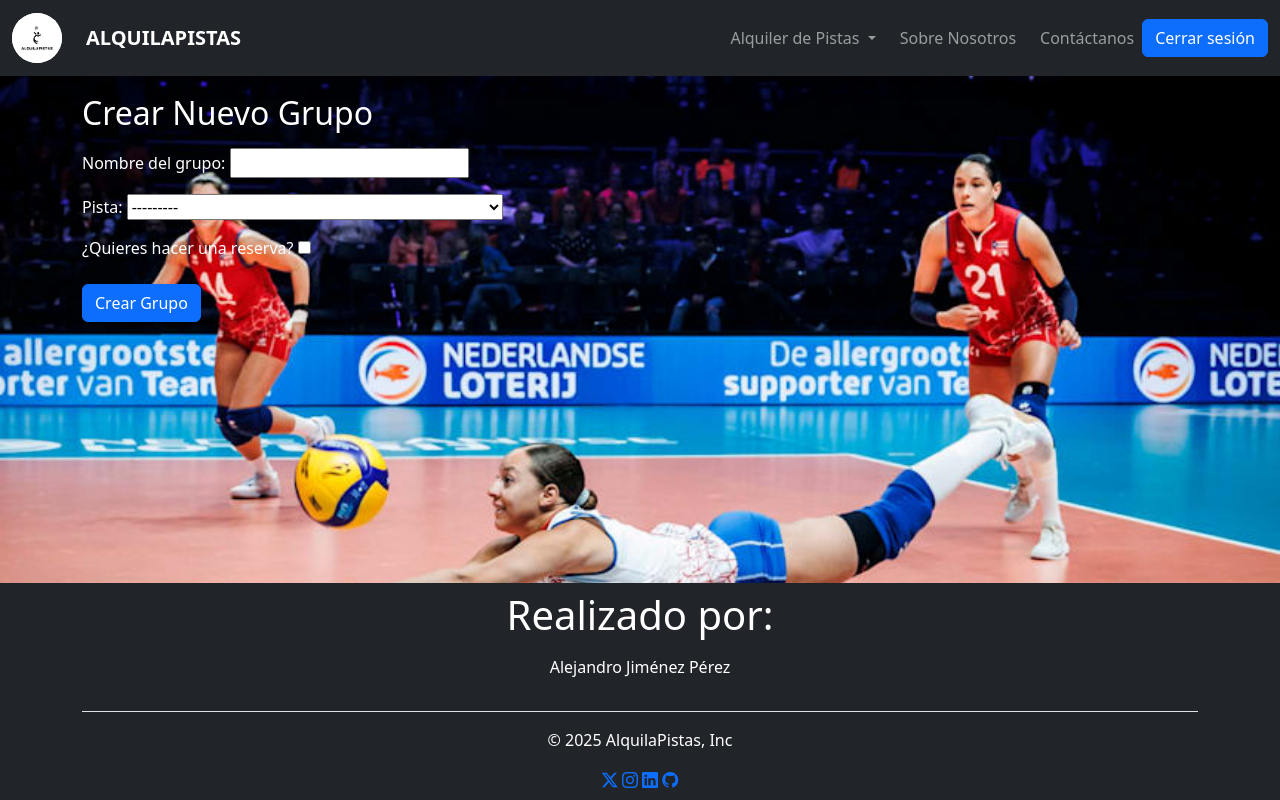
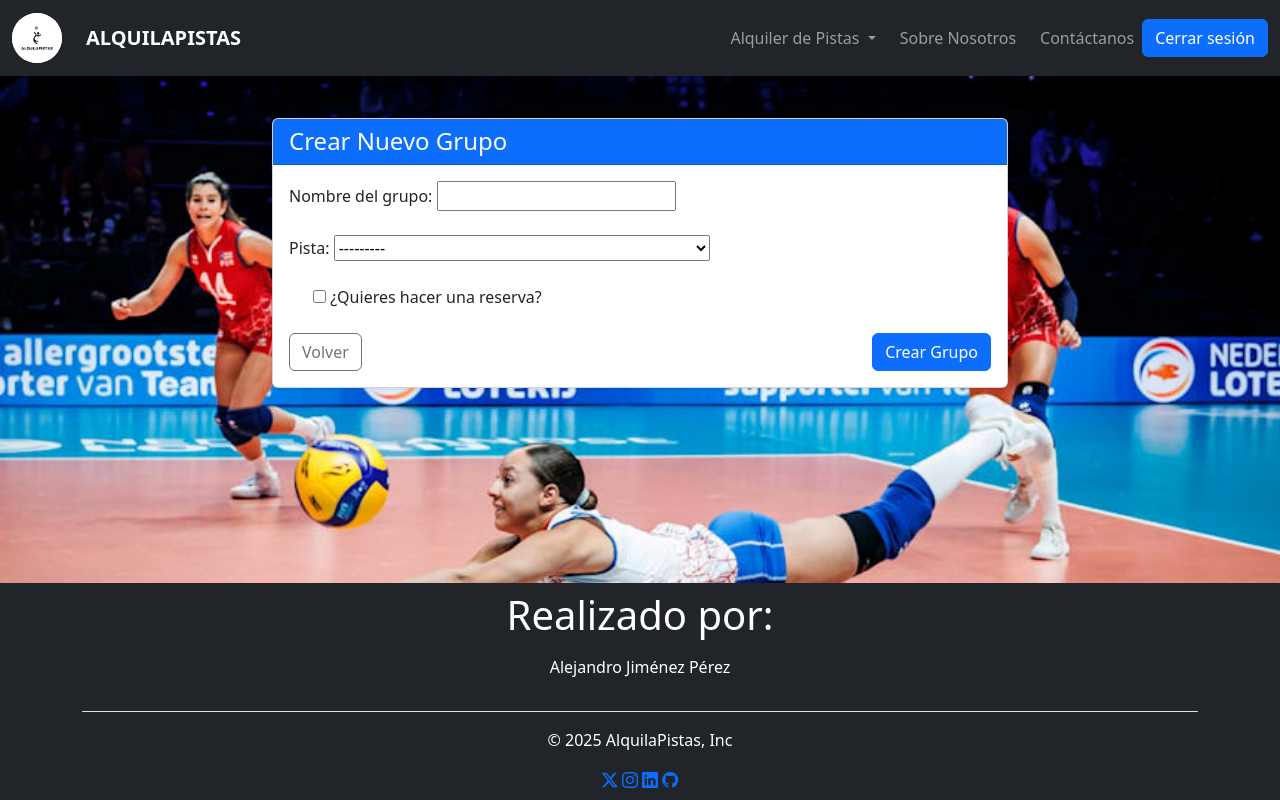
Before and after one commit to ajimper3009/ProyectoFinDeGrado, a Django app: page /create-group/ in a window 1280 px wide. Run offline with Django 5.2, Linux system fonts and the light colour scheme; a user stored in the database is signed in; data comes from the database, SQL or seed files in the repository; both versions use the stored data as it was after the commit.

Commit message:
Actualizo

```diff
--- a/alquila_pistas/forms.py
+++ b/alquila_pistas/forms.py
@@ -1,9 +1,6 @@
 from django import forms
 from django.contrib.auth.forms import UserCreationForm
-
 from django.contrib.auth import get_user_model
-from django.db.models.functions import datetime
-
 from alquila_pistas.models import *
 
 User = get_user_model()
--- a/alquila_pistas/templates/alquila_pistas/create_group.html
+++ b/alquila_pistas/templates/alquila_pistas/create_group.html
@@ -1,94 +1,100 @@
+
 {% extends 'base.html' %}
 
 {% block content %}
-    <div class="container mt-4">
-        <h2>Crear Nuevo Grupo</h2>
-
-        <form method="post" class="mt-3">
+<div class="container py-5">
+    <div class="row justify-content-center">
+        <div class="col-md-8">
+            <div class="card shadow-sm">
+                <div class="card-header bg-primary text-white">
+                    <h2 class="mb-0 fs-4">Crear Nuevo Grupo</h2>
+                </div>
+                <div class="card-body">
+                    <form method="post">
                         {% csrf_token %}
 
                         {# Campo de nombre del grupo #}
-            <div class="form-group">
+                        <div class="mb-4">
                             {{ form.name.label_tag }}
                             {{ form.name }}
                             {% if form.name.errors %}
-                    <div class="alert alert-danger">
+                                <div class="alert alert-danger mt-2">
                                     {{ form.name.errors }}
                                 </div>
                             {% endif %}
                         </div>
 
-            <div class="form-group mt-3">
+                        <div class="mb-4">
                             {{ form.court.label_tag }}
                             {{ form.court }}
                             {% if form.court.errors %}
-                    <div class="alert alert-danger">
+                                <div class="alert alert-danger mt-2">
                                     {{ form.court.errors }}
                                 </div>
                             {% endif %}
                         </div>
 
                         {# Checkbox para hacer reserva #}
-            <div class="form-group mt-3">
+                        <div class="mb-4 form-check">
+                            {{ form.make_reservation }}
                             {{ form.make_reservation.label_tag }}
-                {{ form.make_reservation }}
                         </div>
 
                         {# Campos de reserva (inicialmente ocultos) #}
                         <div id="reservation-fields" style="display: none;">
-
-                <div class="form-group mt-3">
+                            <div class="mb-4">
                                 {{ form.reservation_name.label_tag }}
                                 {{ form.reservation_name }}
                                 {% if form.reservation_name.errors %}
-                        <div class="alert alert-danger">
+                                    <div class="alert alert-danger mt-2">
                                         {{ form.reservation_name.errors }}
                                     </div>
                                 {% endif %}
                             </div>
 
-                <div class="form-group mt-3">
+                            <div class="mb-4">
                                 {{ form.date.label_tag }}
                                 {{ form.date }}
                                 {% if form.date.errors %}
-                        <div class="alert alert-danger">
+                                    <div class="alert alert-danger mt-2">
                                         {{ form.date.errors }}
                                     </div>
                                 {% endif %}
                             </div>
 
-                <div class="form-group mt-3">
+                            <div class="mb-4">
                                 {{ form.start_time.label_tag }}
                                 {{ form.start_time }}
                                 {% if form.start_time.errors %}
-                        <div class="alert alert-danger">
+                                    <div class="alert alert-danger mt-2">
                                         {{ form.start_time.errors }}
                                     </div>
                                 {% endif %}
                             </div>
                         </div>
 
-            <a href="{% url 'alquila_pistas:IndexView' %}" class="text-primary">
-                <button type="submit" class="btn btn-primary mt-4">Crear Grupo</button>
-            </a>
+                        <div class="d-flex justify-content-between align-items-center">
+                            <a href="{% url 'alquila_pistas:IndexView' %}" class="btn btn-outline-secondary">Volver</a>
+                            <button type="submit" class="btn btn-primary">Crear Grupo</button>
+                        </div>
                     </form>
+                </div>
+            </div>
+        </div>
+    </div>
 </div>
 
 <script>
     document.addEventListener('DOMContentLoaded', function () {
-            const reservationToggle = document.querySelector('.reservation-toggle');
+        const reservationToggle = document.querySelector('#{{ form.make_reservation.id_for_label }}');
         const reservationFields = document.getElementById('reservation-fields');
 
         function toggleReservationFields() {
-                if (reservationToggle.checked) {
-                    reservationFields.style.display = 'block';
-                } else {
-                    reservationFields.style.display = 'none';
-                }
+            reservationFields.style.display = reservationToggle.checked ? 'block' : 'none';
         }
 
         reservationToggle.addEventListener('change', toggleReservationFields);
-            toggleReservationFields(); // Estado inicial
+        toggleReservationFields();
     });
 </script>
 {% endblock %}
--- a/alquila_pistas/templates/alquila_pistas/index.html
+++ b/alquila_pistas/templates/alquila_pistas/index.html
@@ -21,13 +21,13 @@
             <!-- The slideshow/carousel -->
             <div class="carousel-inner">
                 <div class="carousel-item active">
-                    <img src="{% static 'img/playa1.jpg' %}" alt="Los Angeles" class="carousel-img mx-auto d-block">
+                    <img src="{% static 'img/playa1.jpg' %}" alt="playa1" class="carousel-img mx-auto d-block">
                 </div>
                 <div class="carousel-item">
-                    <img src="{% static 'img/playa4.jpg' %}" alt="Chicago" class="carousel-img mx-auto d-block">
+                    <img src="{% static 'img/playa4.jpg' %}" alt="playa4" class="carousel-img mx-auto d-block">
                 </div>
                 <div class="carousel-item">
-                    <img src="{% static 'img/playa7.jpg' %}" alt="New York" class="carousel-img mx-auto d-block">
+                    <img src="{% static 'img/playa7.jpg' %}" alt="playa7" class="carousel-img mx-auto d-block">
                 </div>
             </div>
 
--- a/alquila_pistas/templates/alquila_pistas/rent.html
+++ /dev/null
@@ -1,5 +0,0 @@
-{% extends "base.html" %}
-{% load static %}
-{% block links %}
-    <h1>Prueba Alquiler</h1>
-{% endblock %}
--- a/alquila_pistas/urls.py
+++ b/alquila_pistas/urls.py
@@ -10,7 +10,6 @@ urlpatterns = [
     path('create-group/', views.CreateGroupView.as_view(), name='create_group'),
     path('about-us/', views.AboutView.as_view(), name='AboutView'),
     path('contact/', views.ContactView.as_view(), name='ContactView'),
-    path('rent/', views.RentView.as_view(), name='RentView'),
     path('join-group/', views.JoinGroupView.as_view(), name='JoinGroup'),
     path('join-group-success/', views.JoinGroupSuccessView.as_view(), name='JoinGroupSuccessView'),
     path('delete-group/', views.DeleteGroupView.as_view(), name='DeleteGroupView'),
```
Also changed, not shown: alquila_pistas/templates/alquila_pistas/beach_court.html (+18 -18 lines), alquila_pistas/templates/alquila_pistas/sports_pavilion_court.html (+18 -18 lines), db.sqlite3. Lines whose indentation alone changed are shown as unchanged.
